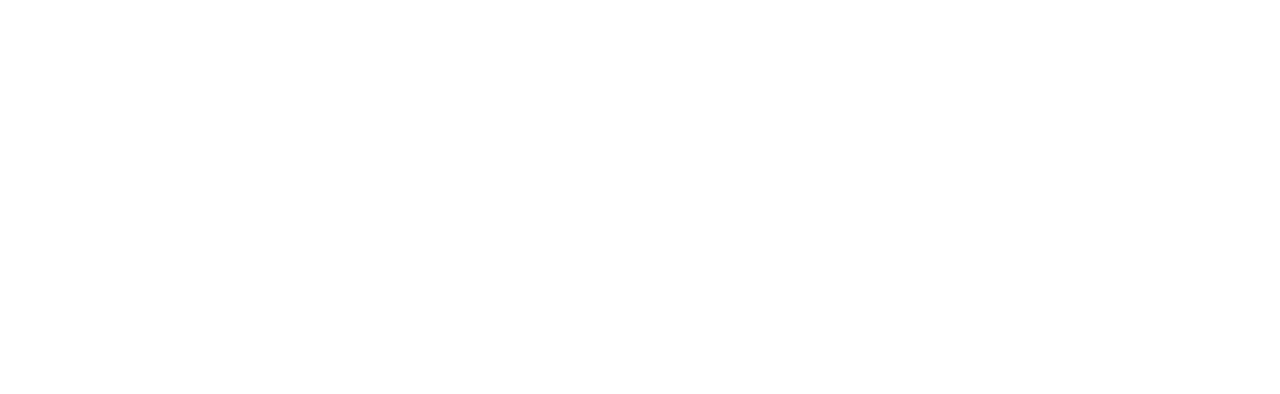
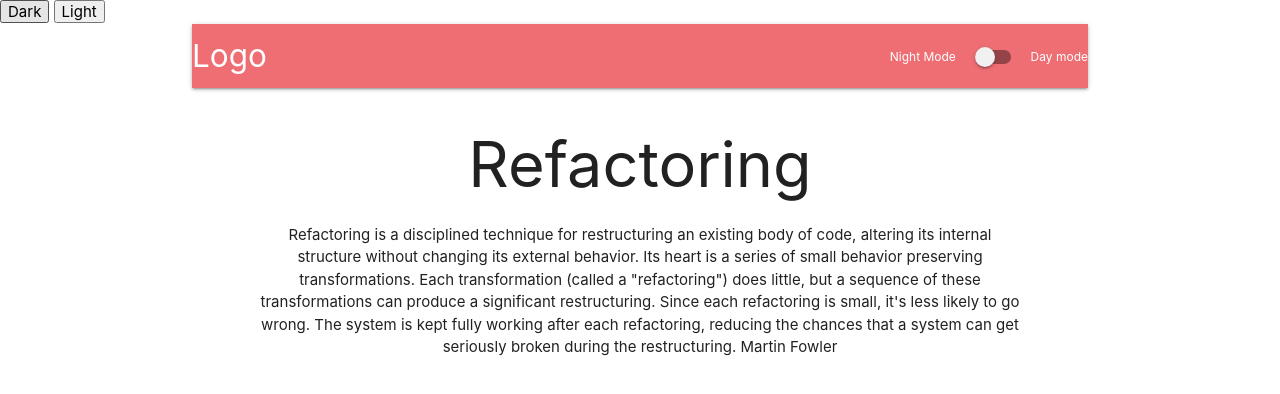
Before and after one commit to eminaydin/LocalStorage-Exercise, a website built with webpack: page src/index.html in a window 1280 px wide. Built offline with nearby package versions, Linux system fonts and the light colour scheme.

Commit message:
basic layout added

```diff
--- a/src/index.html
+++ b/src/index.html
@@ -8,6 +8,38 @@
   </head>
 
   <body>
-    <main class="container"></main>
+    <button type="button" id="dark">Dark</button>
+    <button type="button" id="light">Light</button>
+    <main class="container" id="navbar">
+      <nav>
+        <div class="nav-wrapper">
+          <a href="#" class="brand-logo">Logo</a>
+          <ul id="nav-mobile" class="right hide-on-med-and-down">
+            <li><div class="switch">
+              <label>
+                <span class="white-text">Night Mode</span>
+                <input type="checkbox">
+                <span class="lever"></span>
+                <span class="white-text">Day mode</span>
+              </label>
+            </div></li>
+          </ul>
+        </div>
+      </nav>
+    </main>
+    <main class="" id="main-text">
+      <h1 class="center-align"> Refactoring </h1>
+      <p class="center-align">
+       Refactoring is a disciplined technique for restructuring an
+        existing body of code, altering its internal structure without changing
+        its external behavior. Its heart is a series of small behavior
+        preserving transformations. Each transformation (called a "refactoring")
+        does little, but a sequence of these transformations can produce a
+        significant restructuring. Since each refactoring is small, it's less
+        likely to go wrong. The system is kept fully working after each
+        refactoring, reducing the chances that a system can get seriously broken
+        during the restructuring. Martin Fowler
+      </p>
+    </main>
   </body>
 </html>
--- a/src/scripts/index.js
+++ b/src/scripts/index.js
@@ -1,8 +1,7 @@
 // The following line makes sure your styles are included in the project. Don't remove this.
 import '../styles/main.scss';
 import "regenerator-runtime/runtime";
-import "materialize-css";
-// Import any additional modules you want to include below \/
+import "materialize-css/dist/css/materialize.css";
 
-
-// \/ All of your javascript should go here \/
+const darkTheme = document.querySelector("dark");
+const lightTheme= document.querySelector("light");
--- a/src/styles/main.scss
+++ b/src/styles/main.scss
@@ -3,4 +3,9 @@
 body,
 body * {
   box-sizing: border-box;
+  margin: 0 auto;
 }
+#main-text {
+height:90vh;
+width: 60%;
+}
```
